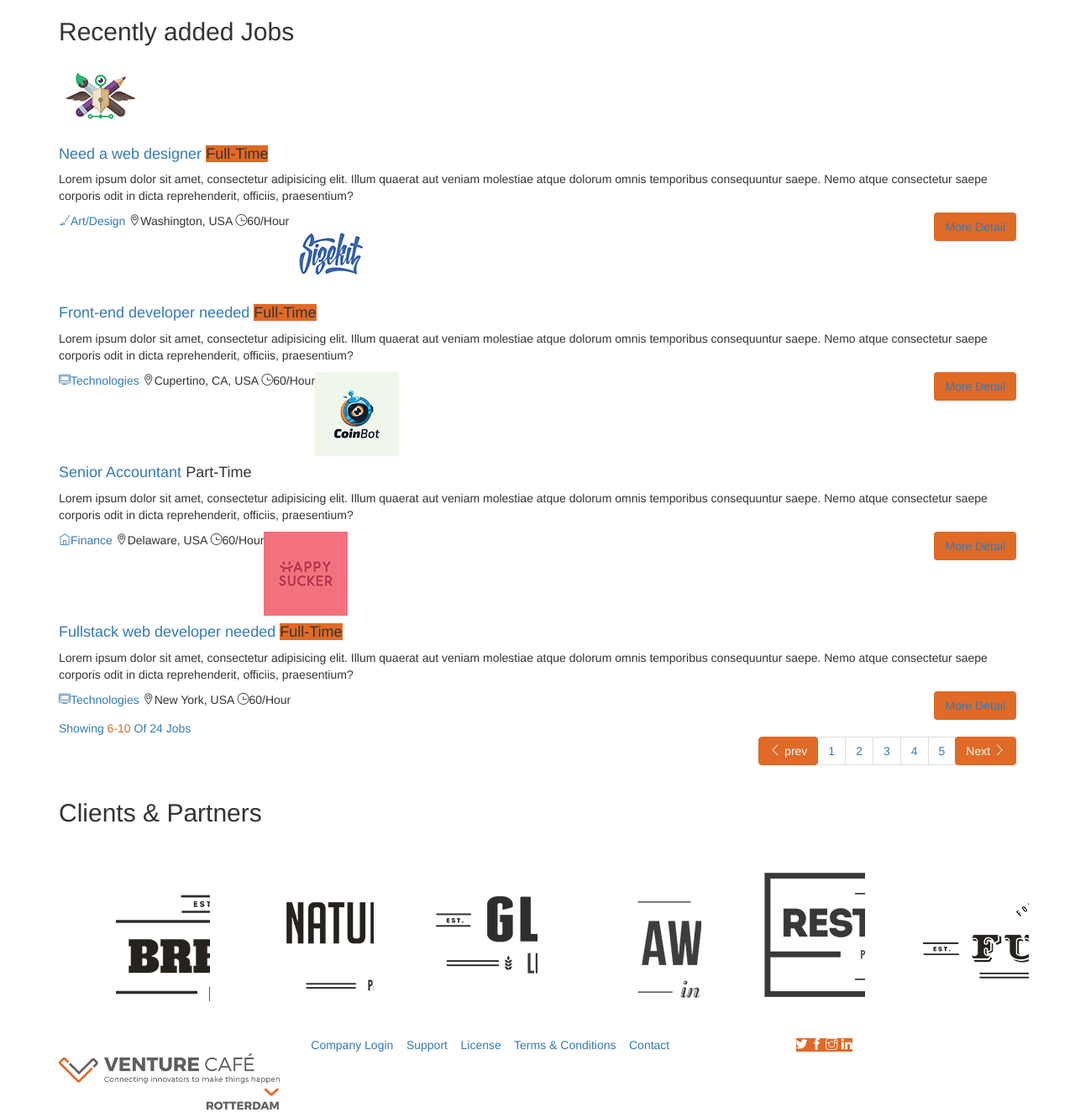
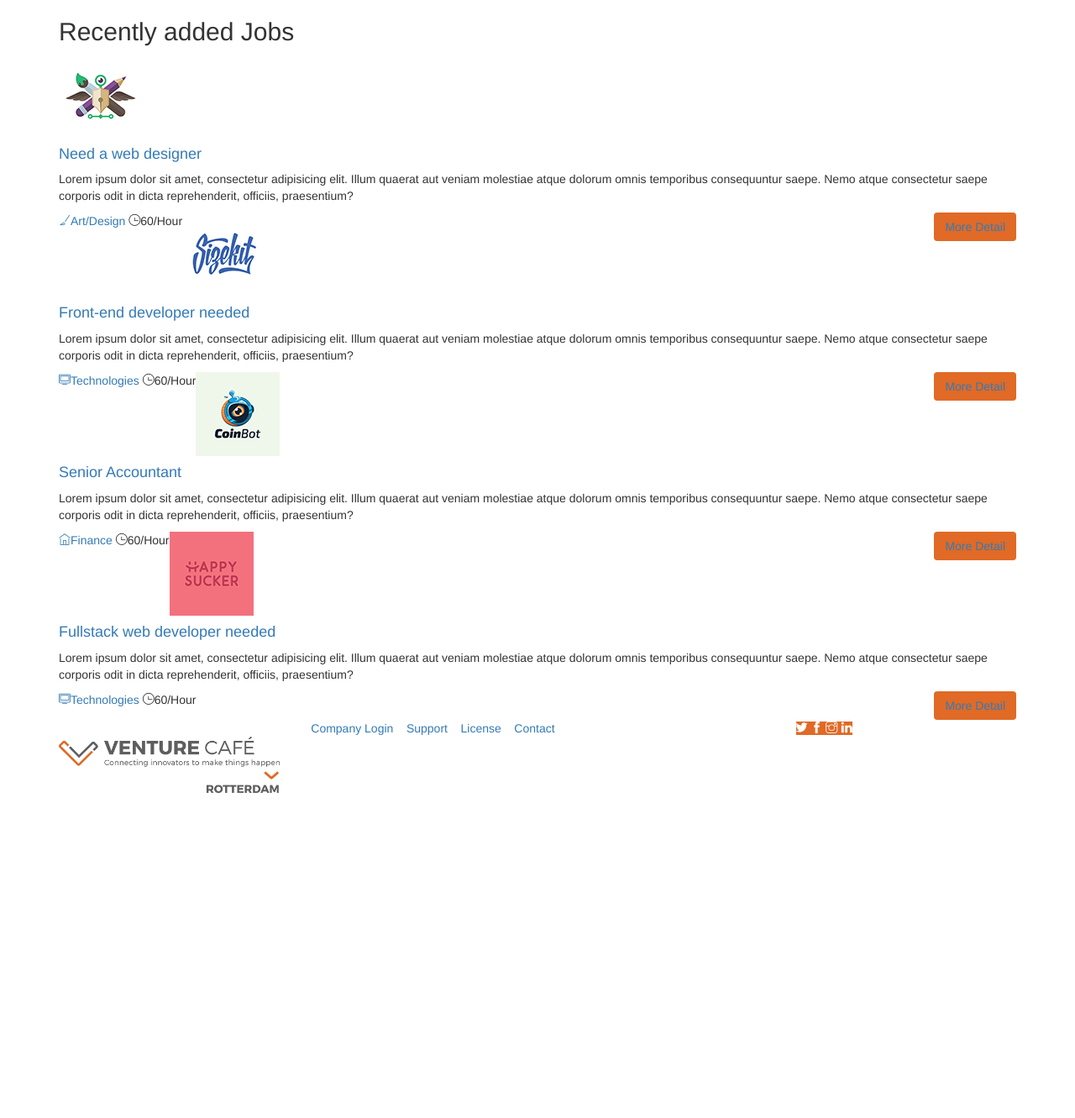
Before and after one commit to tahaygun/talent-portal, a CodeIgniter app: page /database/ in a window 1280 px wide. Shown: the part 403-1734 px from the top of the page at 84% size. After the commit the page ends 1347 px from the top, so only its background shows below. Run offline with CodeIgniter, Linux system fonts and the light colour scheme; some libraries are stand-ins or nearby versions.

Commit message:
removed unnecessarry things

```diff
--- a/application/views/homepage.php
+++ b/application/views/homepage.php
@@ -213,7 +213,6 @@ defined('BASEPATH') or exit('No direct script access allowed');
               <div class="job-list-content">
                 <h4>
                   <a href="job-details.html">Need a web designer</a>
-                  <span class="full-time">Full-Time</span>
                 </h4>
                 <p>Lorem ipsum dolor sit amet, consectetur adipisicing elit. Illum quaerat aut veniam molestiae atque dolorum
                   omnis temporibus consequuntur saepe. Nemo atque consectetur saepe corporis odit in dicta reprehenderit,
@@ -226,8 +225,6 @@ defined('BASEPATH') or exit('No direct script access allowed');
                         <a href="browse-categories.html">
                           <i class="ti-brush"></i>Art/Design</a>
                       </span>
-                      <span>
-                        <i class="ti-location-pin"></i>Washington, USA</span>
                       <span>
                         <i class="ti-time"></i>60/Hour</span>
                     </div>
@@ -248,7 +245,6 @@ defined('BASEPATH') or exit('No direct script access allowed');
               <div class="job-list-content">
                 <h4>
                   <a href="job-details.html">Front-end developer needed</a>
-                  <span class="full-time">Full-Time</span>
                 </h4>
                 <p>Lorem ipsum dolor sit amet, consectetur adipisicing elit. Illum quaerat aut veniam molestiae atque dolorum
                   omnis temporibus consequuntur saepe. Nemo atque consectetur saepe corporis odit in dicta reprehenderit,
@@ -261,8 +257,6 @@ defined('BASEPATH') or exit('No direct script access allowed');
                         <a href="browse-categories.html">
                           <i class="ti-desktop"></i>Technologies</a>
                       </span>
-                      <span>
-                        <i class="ti-location-pin"></i>Cupertino, CA, USA</span>
                       <span>
                         <i class="ti-time"></i>60/Hour</span>
                     </div>
@@ -282,7 +276,6 @@ defined('BASEPATH') or exit('No direct script access allowed');
               <div class="job-list-content">
                 <h4>
                   <a href="job-details.html">Senior Accountant</a>
-                  <span class="part-time">Part-Time</span>
                 </h4>
                 <p>Lorem ipsum dolor sit amet, consectetur adipisicing elit. Illum quaerat aut veniam molestiae atque dolorum
                   omnis temporibus consequuntur saepe. Nemo atque consectetur saepe corporis odit in dicta reprehenderit,
@@ -293,11 +286,8 @@ defined('BASEPATH') or exit('No direct script access allowed');
                     <div class="meta-tag">
                       <span>
                         <a href="browse-categories.html">
-                          <i class="ti-home"></i>Finance</a>
-                      </span>
-                      <span>
-                        <i class="ti-location-pin"></i>Delaware, USA</span>
-                      <span>
+                          <i class="ti-home"></i>Finance</a> </span>
+                       <span>
                         <i class="ti-time"></i>60/Hour</span>
                     </div>
                   </div>
@@ -317,7 +307,6 @@ defined('BASEPATH') or exit('No direct script access allowed');
               <div class="job-list-content">
                 <h4>
                   <a href="job-details.html">Fullstack web developer needed</a>
-                  <span class="full-time">Full-Time</span>
                 </h4>
                 <p>Lorem ipsum dolor sit amet, consectetur adipisicing elit. Illum quaerat aut veniam molestiae atque dolorum
                   omnis temporibus consequuntur saepe. Nemo atque consectetur saepe corporis odit in dicta reprehenderit,
@@ -331,7 +320,6 @@ defined('BASEPATH') or exit('No direct script access allowed');
                           <i class="ti-desktop"></i>Technologies</a>
                       </span>
                       <span>
-                        <i class="ti-location-pin"></i>New York, USA</span>
                       <span>
                         <i class="ti-time"></i>60/Hour</span>
                     </div>
@@ -343,38 +331,6 @@ defined('BASEPATH') or exit('No direct script access allowed');
               </div>
             </div>
           </div>
-          <div class="col-md-12">
-            <div class="showing pull-left">
-              <a href="#">Showing
-                <span>6-10</span> Of 24 Jobs</a>
-            </div>
-            <ul class="pagination pull-right">
-              <li class="active">
-                <a href="#" class="btn btn-common">
-                  <i class="ti-angle-left"></i> prev</a>
-              </li>
-              <li>
-                <a href="#">1</a>
-              </li>
-              <li>
-                <a href="#">2</a>
-              </li>
-              <li>
-                <a href="#">3</a>
-              </li>
-              <li>
-                <a href="#">4</a>
-              </li>
-              <li>
-                <a href="#">5</a>
-              </li>
-              <li class="active">
-                <a href="#" class="btn btn-common">Next
-                  <i class="ti-angle-right"></i>
-                </a>
-              </li>
-            </ul>
-          </div>
         </div>
       </div>
     </section>
@@ -384,43 +340,7 @@ defined('BASEPATH') or exit('No direct script access allowed');
 
 
 
-    <!-- Clients Section -->
-    <section class="clients section">
-      <div class="container">
-        <h2 class="section-title">
-          Clients & Partners
-        </h2>
-        <div class="row">
-          <div id="clients-scroller">
-            <div class="items">
-              <img src="assets/img/clients/img1.png" alt="">
-            </div>
-            <div class="items">
-              <img src="assets/img/clients/img2.png" alt="">
-            </div>
-            <div class="items">
-              <img src="assets/img/clients/img3.png" alt="">
-            </div>
-            <div class="items">
-              <img src="assets/img/clients/img4.png" alt="">
-            </div>
-            <div class="items">
-              <img src="assets/img/clients/img5.png" alt="">
-            </div>
-            <div class="items">
-              <img src="assets/img/clients/img6.png" alt="">
-            </div>
-            <div class="items">
-              <img src="assets/img/clients/img6.png" alt="">
-            </div>
-            <div class="items">
-              <img src="assets/img/clients/img6.png" alt="">
-            </div>
-          </div>
-        </div>
-      </div>
-    </section>
-    <!-- Client Section End -->
+
 
 
 
@@ -451,9 +371,6 @@ defined('BASEPATH') or exit('No direct script access allowed');
 
 
                     <a href="#">&nbsp&nbsp License</a>
-
-
-                    <a href="#">&nbsp&nbsp Terms & Conditions</a>
 
 
                     <a href="#">&nbsp&nbsp  Contact</a>
```
